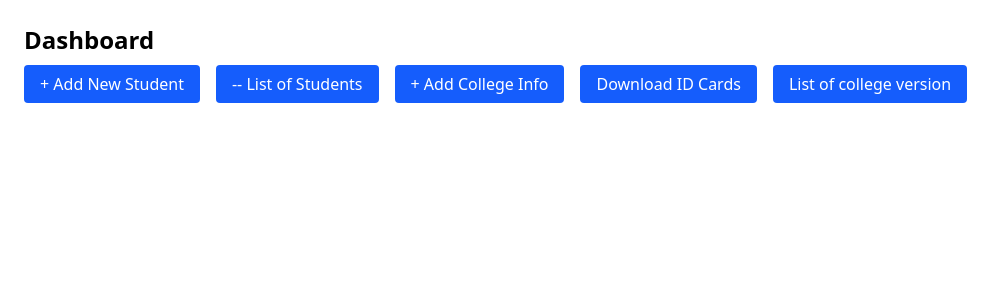
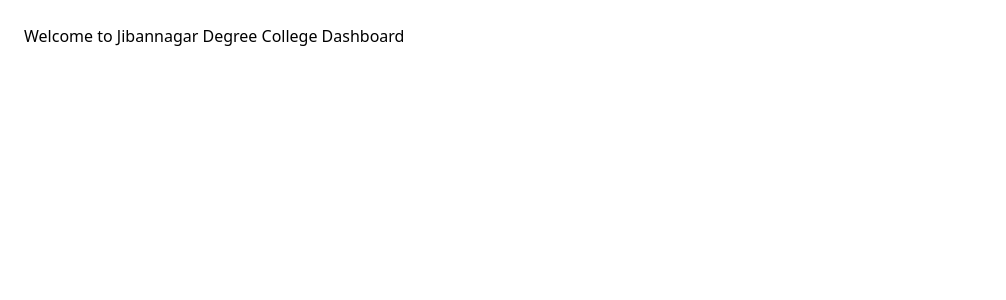
Before and after one commit to ronyahmmod/id-card-generator, a React (Vite) app in the folder client/: page / in a window 1280 px wide. Shown: the top 300 px of the page, without its empty margins (0-1006 px from the left). Built offline with nearby package versions, Linux system fonts and the light colour scheme.

Commit message:
Adding some component and implement employ management

```diff
--- a/client/src/components/Dashboard.jsx
+++ b/client/src/components/Dashboard.jsx
@@ -1,39 +1,7 @@
-import { Link } from "react-router-dom";
-
 export default function Dashboard() {
   return (
     <div className="p-6">
-      <h1 className="text-2xl font-bold mb-4">Dashboard</h1>
-      <Link
-        to="/add-student"
-        className="bg-blue-600 text-white px-4 py-2 rounded hover:bg-blue-700"
-      >
-        + Add New Student
-      </Link>
-      <Link
-        to="/student-list"
-        className="bg-blue-600 text-white px-4 py-2 rounded hover:bg-blue-700 ml-4"
-      >
-        -- List of Students
-      </Link>
-      <Link
-        to="/college-info"
-        className="bg-blue-600 text-white px-4 py-2 rounded hover:bg-blue-700 ml-4"
-      >
-        + Add College Info
-      </Link>
-      <Link
-        to="/download-id-cards"
-        className="bg-blue-600 text-white px-4 py-2 rounded hover:bg-blue-700 ml-4"
-      >
-        Download ID Cards
-      </Link>
-      <Link
-        to="/college-list"
-        className="bg-blue-600 text-white px-4 py-2 rounded hover:bg-blue-700 ml-4"
-      >
-        List of college version
-      </Link>
+      <h1>Welcome to Jibannagar Degree College Dashboard</h1>
     </div>
   );
 }
--- /dev/null
+++ b/client/src/pages/EmployeList.jsx
@@ -0,0 +1,19 @@
+import React, { useEffect, useState } from "react";
+import axios from "axios";
+
+const EmployeList = () => {
+  const [employes, setEmployes] = useState([]);
+  const [search, setSearch] = useState("");
+  const [selectedEmploye, setSelectedEmploye] = useState(null);
+  const [loading, setLoading] = useState(true);
+
+  return (
+    <div className="p-4">
+      <div className="flex justify-between items-center mb-4">
+        <h2 className="text-xl font-bold">Employe List</h2>
+      </div>
+    </div>
+  );
+};
+
+export default EmployeList;
```
